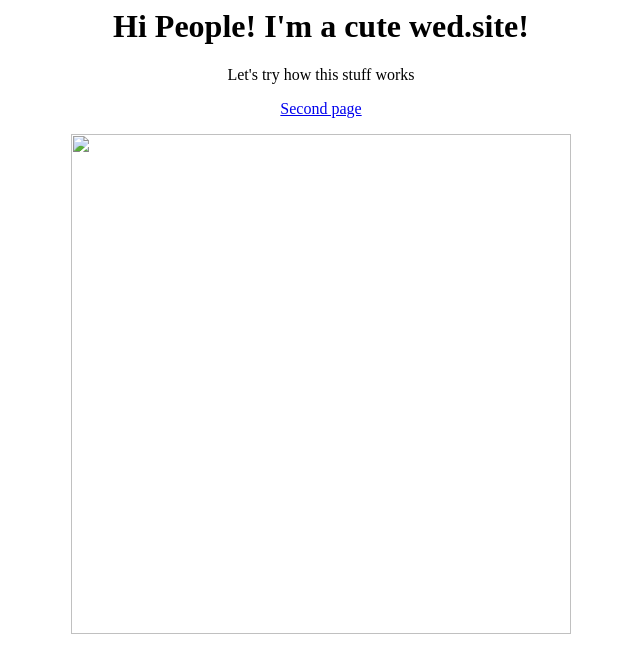
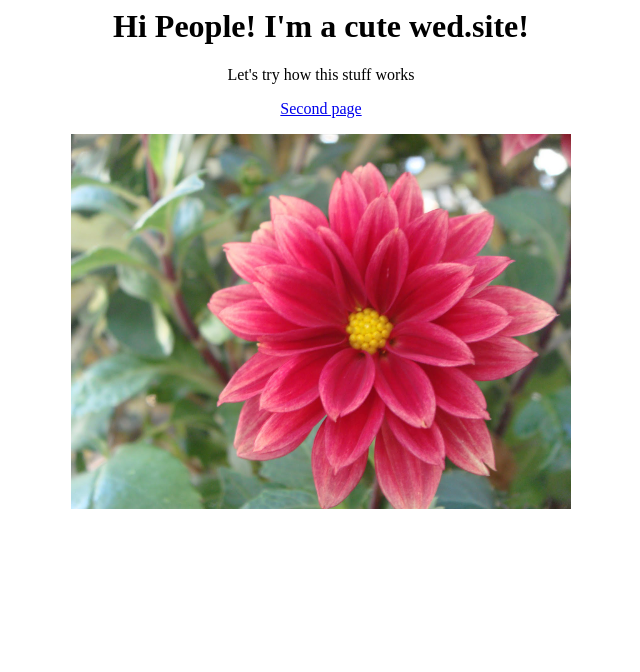
Before and after one commit to Dtique20/Flowers, a plain HTML site: page index.html in a window 1280 px wide. Shown: the whole page, without its empty margins (319-959 px from the left). Drawn offline with Linux system fonts and the light colour scheme.

Commit message:
Update index.html

```diff
--- a/index.html
+++ b/index.html
@@ -2,5 +2,5 @@
   <h1>Hi People! I'm a cute wed.site!</h1>
   <p>Let's try how this stuff works</p>
   <p><a href="./second.html">Second page</a></p>
-  <img src="./jacko_v65m.1200" width="500px"/>
+  <img src="./flor.jpg" width="500px"/>
 </center>
```
